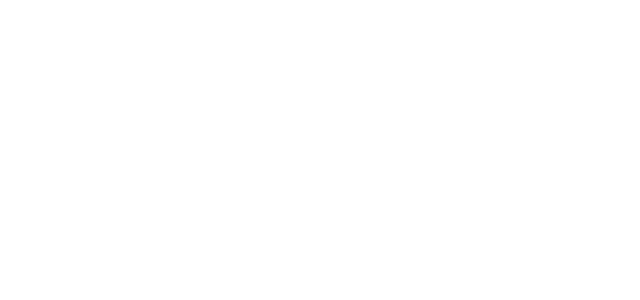
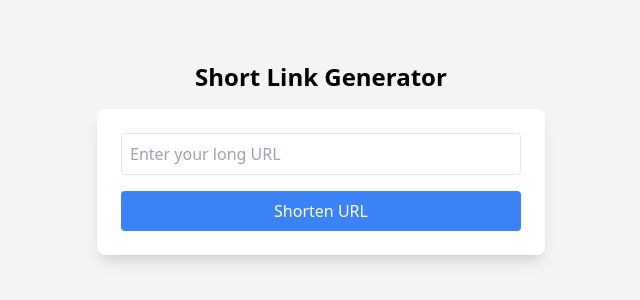
Before and after one commit to RahimjonovBoburjon/Short-Link-Generator, a Vue app: page / in a window 1280 px wide. Shown: the part 242-542 px from the top of the page, without its empty margins (319-959 px from the left). Built offline with nearby package versions, Linux system fonts and the light colour scheme.

Commit message:
Update Code

```diff
--- a/package.json
+++ b/package.json
@@ -9,6 +9,7 @@
     "preview": "vite preview"
   },
   "dependencies": {
+    "firebase": "^11.4.0",
     "vue": "^3.5.13"
   },
   "devDependencies": {
--- a/src/App.vue
+++ b/src/App.vue
@@ -1,13 +1,18 @@
 <template>
-
+  <div class="min-h-screen flex flex-col items-center justify-center bg-gray-100 p-4">
+    <h1 class="text-2xl font-bold mb-4">Short Link Generator</h1>
+    <ShortenLink />
+  </div>
 </template>
 
 <script>
+import ShortenLink from './components/ShortenLink.vue';
+
 export default {
-
-}
+  components: {
+    ShortenLink,
+  },
+};
 </script>
 
-<style>
-
-</style>
+<style scoped></style>
--- a/src/assets/main.css
+++ b/src/assets/main.css
@@ -0,0 +1,3 @@
+@tailwind base;
+@tailwind components;
+@tailwind utilities;
--- /dev/null
+++ b/src/components/ShortenLink.vue
@@ -0,0 +1,39 @@
+<template>
+    <div class="bg-white p-6 rounded-lg shadow-lg w-full max-w-md">
+        <input v-model="longUrl" type="text" placeholder="Enter your long URL" class="w-full p-2 border rounded mb-4" />
+        <button @click="shortenUrl" class="w-full bg-blue-500 text-white py-2 rounded hover:bg-blue-600">
+            Shorten URL
+        </button>
+        <div v-if="shortUrl" class="mt-4">
+            <p class="text-gray-700">Shortened URL:</p>
+            <a :href="shortUrl" target="_blank" class="text-blue-500">{{ shortUrl }}</a>
+        </div>
+    </div>
+</template>
+
+<script>
+import { ref, inject } from 'vue';
+import { collection, addDoc } from 'firebase/firestore';
+
+export default {
+    setup() {
+        const longUrl = ref('');
+        const shortUrl = ref('');
+        const db = inject('db');
+
+        const shortenUrl = async () => {
+            if (!longUrl.value) return;
+            const shortId = Math.random().toString(36).substr(2, 6);
+            await addDoc(collection(db, 'shortLinks'), {
+                longUrl: longUrl.value,
+                shortId: shortId,
+            });
+            shortUrl.value = `${window.location.origin}/${shortId}`;
+        };
+
+        return { longUrl, shortUrl, shortenUrl };
+    }
+};
+</script>
+
+<style scoped></style>
--- a/src/main.js
+++ b/src/main.js
@@ -1,5 +1,21 @@
-import { createApp } from 'vue'
-import './assets/main.css'
-import App from './App.vue'
+import { createApp } from 'vue';
+import App from './App.vue';
+import './assets/main.css';
+import { initializeApp } from 'firebase/app';
+import { getFirestore } from 'firebase/firestore';
 
-createApp(App).mount('#app')
+const firebaseConfig = {
+    apiKey: "AIzaSyCwpHMCjpPAYusMNKSunLyF8tbrnWyimh4",
+    authDomain: "short-link-generator-b371d.firebaseapp.com",
+    projectId: "short-link-generator-b371d",
+    storageBucket: "short-link-generator-b371d.firebasestorage.app",
+    messagingSenderId: "901701169098",
+    appId: "1:901701169098:web:2d18823a5974f3a5c26933"
+};
+
+const firebaseApp = initializeApp(firebaseConfig);
+const db = getFirestore(firebaseApp);
+
+const app = createApp(App);
+app.provide('db', db);
+app.mount('#app');
--- a/tailwind.config.js
+++ b/tailwind.config.js
@@ -1,8 +1,6 @@
 /** @type {import('tailwindcss').Config} */
-export default {
-  content: [],
-  theme: {
-    extend: {},
-  },
+module.exports = {
+  content: ["./index.html", "./src/**/*.{vue,js,ts,jsx,tsx}"],
+  theme: { extend: {} },
   plugins: [],
-}
+};
```
Also changed, not shown: 1 other file (tests, documents, lock files or other folders).
